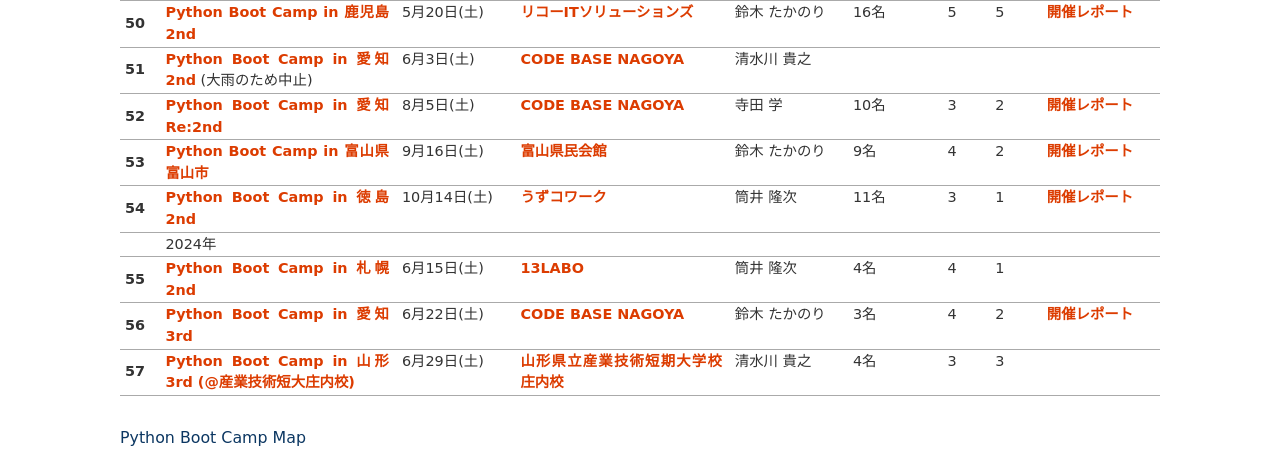
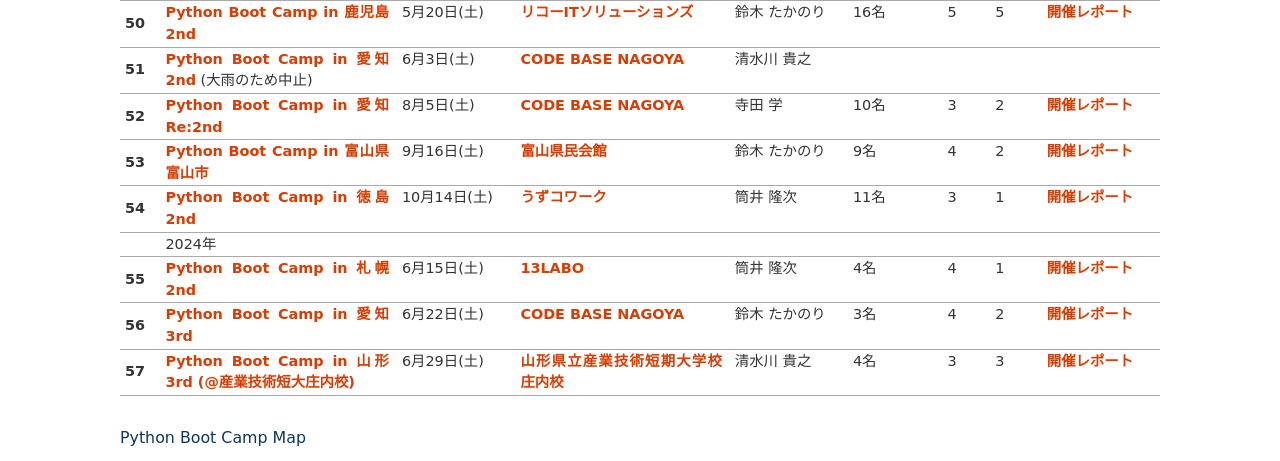
Before and after one commit to pyconjp/www.pycon.jp, a Sphinx documentation site: the page built from source/support/bootcamp.md, in a window 1280 px wide and 900 px high, scrolled down 4319 px, cut to the strip 0-461 px from the top of the window. Built offline with Sphinx 7.4.7, drawn with Linux system fonts in a browser that asks for light colours.

Commit message:
update pycamp sapporo 2nd and yamagata 3rd

````diff
--- a/source/support/bootcamp.md
+++ b/source/support/bootcamp.md
@@ -706,7 +706,7 @@
   - 4名
   - 4
   - 1
-  -
+  - [開催レポート](https://pyconjp.blogspot.com/2024/07/pycamp-in-sapporo-2nd.html)
 * - 56
   - [Python Boot Camp in 愛知3rd](https://pyconjp.connpass.com/event/318286/)
   - 6月22日(土)
@@ -724,7 +724,7 @@
   - 4名
   - 3
   - 3
-  -
+  - [開催レポート](https://pyconjp.blogspot.com/2024/07/pycamp-in-yamagata3rd-report.html)
 ```
 
 ### Python Boot Camp Map
````
